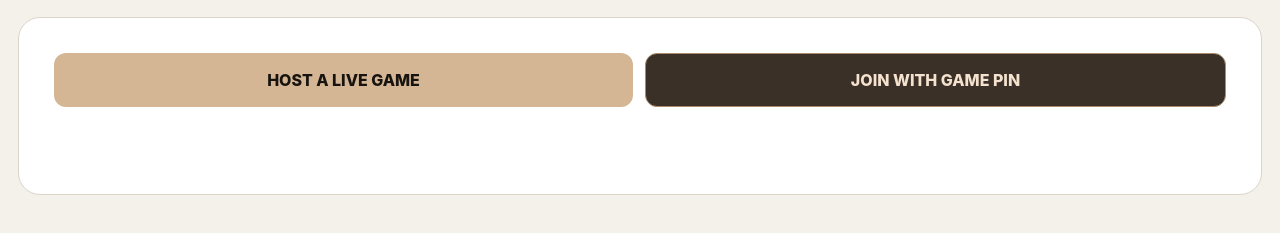
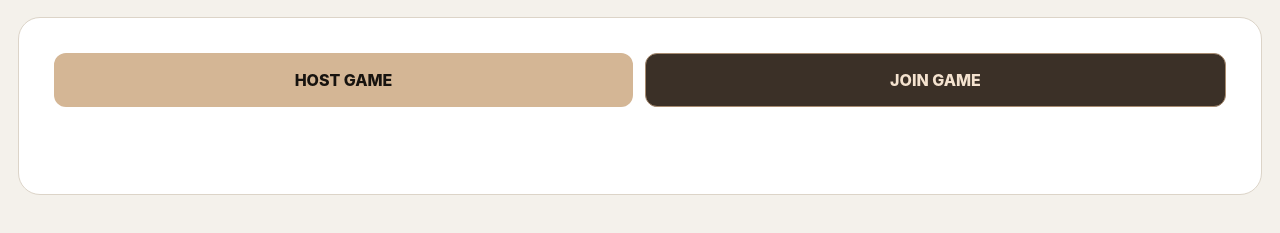
Before and after one commit to trajuanwhite/themedicgoats, a plain HTML site: page rapid-cardiology-live.html in a window 1280 px wide. Shown: the part 191-424 px from the top of the page. Drawn offline with nearby package versions, Linux system fonts and the light colour scheme.

Commit message:
Simplify multiplayer host and join button labels

```diff
--- a/rapid-cardiology-live.html
+++ b/rapid-cardiology-live.html
@@ -86,7 +86,7 @@ input::placeholder,textarea::placeholder{color:#8a837a!important}
 #lobby .lobby-body .scenario button{background:#3b3027!important;color:#f4e2cf!important;border-color:#a78b70!important}
 #lobby .lobby-body .scenario button[aria-pressed="true"],#lobby .lobby-body .scenario button.active,#lobby .lobby-body .scenario button.selected{background:#d4b695!important;color:#17130f!important}
 </style></head><body><main><header><a href="/training">← THE MEDIC GOATS / TRAINING</a><span class="eyebrow">RAPID CARDIOLOGY LIVE</span></header><h1>Read the Clues. Rule the Board.</h1><p>Same rhythms. Same clock. Only one player takes the top spot.</p>
-<section id="welcome" class="panel"><div class="row"><button class="primary" id="hostBtn">HOST A LIVE GAME</button><button class="secondary" id="joinBtn">JOIN WITH GAME PIN</button></div><div id="joinFields" class="hidden"><label class="eyebrow" for="pinInput">GAME PIN</label><input id="pinInput" inputmode="numeric" maxlength="6" placeholder="6-digit PIN"><label class="eyebrow" for="nameInput">YOUR NAME</label><input id="nameInput" maxlength="24" placeholder="Your name"><button class="primary wide" id="joinSubmit">JOIN GAME →</button></div><p class="error" id="welcomeError"></p></section>
+<section id="welcome" class="panel"><div class="row"><button class="primary" id="hostBtn">HOST GAME</button><button class="secondary" id="joinBtn">JOIN GAME</button></div><div id="joinFields" class="hidden"><label class="eyebrow" for="pinInput">GAME PIN</label><input id="pinInput" inputmode="numeric" maxlength="6" placeholder="6-digit PIN"><label class="eyebrow" for="nameInput">YOUR NAME</label><input id="nameInput" maxlength="24" placeholder="Your name"><button class="primary wide" id="joinSubmit">JOIN GAME →</button></div><p class="error" id="welcomeError"></p></section>
 <section id="lobby" class="panel hidden"><div class="lobby-main"><div class="lobby-top"><div class="eyebrow">GAME PIN</div><div class="pin" id="lobbyPin"></div></div><div class="lobby-body"><div id="hostTools" class="hidden center"><div id="qr"></div><p>Scan to join from any phone</p><div class="scenario" style="margin-bottom:16px;text-align:left"><div class="eyebrow">GAME MODE</div><div class="row" style="margin-top:12px"><button class="secondary" id="soloModeBtn">SOLO BATTLE</button><button class="secondary" id="teamsModeBtn">TEAM BATTLE</button></div><p id="modeLabel" style="font-size:13px">Individual competition</p></div><button class="primary wide" id="startBtn">START GAME →</button></div><p class="center" id="lobbyInfo">Waiting for host to start…</p><div id="teamPicker" class="hidden center" style="margin:18px 0"><div class="eyebrow">CHOOSE YOUR TEAM</div><div class="row" style="margin-top:12px"><button id="teamABtn" class="secondary">JOIN TEAM A</button><button id="teamBBtn" class="secondary">JOIN TEAM B</button></div><p id="teamChoiceStatus"></p></div><p class="error" id="lobbyError"></p></div></div><aside class="lobby-players"><div class="lobby-players-head"><h2>Players in lobby</h2><span class="player-count" id="playerCount">0 PLAYERS</span></div><ol class="board" id="lobbyPlayers"></ol></aside></section>
 <section id="game" class="panel hidden"><div class="stats"><span class="badge" id="roundLabel">ROUND 1 / 12</span><span class="clock" id="timer">7.0s</span></div><div class="bar"><div class="fill" id="fill"></div></div><div class="eyebrow" id="phaseLabel">READ THE QUESTION</div><h2 id="question"></h2><div id="choices" class="hidden"></div><div id="explanation" class="hidden"></div><div id="betweenRounds" class="hidden" style="margin:18px 0;padding:20px;border:1px solid #97785a;border-radius:14px;background:rgba(150,110,70,.12);text-align:center"><div style="font-size:12px;letter-spacing:.12em;font-weight:800;color:#d4b695">CURRENT #1 🐐</div><div id="roundLeader" style="font-size:clamp(21px,4vw,32px);font-weight:800;margin:8px 0"></div><div id="roundCorrect" style="margin-top:14px;padding:12px;border-radius:10px;background:rgba(80,155,105,.17);border:1px solid #8dd1a0"><strong style="color:#8dd1a0">✓ CORRECT ANSWER</strong><div id="roundCorrectText" style="font-size:18px;font-weight:700;margin-top:6px"></div><div id="roundWhy" style="margin-top:8px;color:#d4b695"></div></div></div><div id="teamScores" class="hidden"></div><h2 id="boardHeading">Live Leaderboard</h2><ol class="board" id="liveBoard"></ol><p class="error" id="gameError"></p></section>
 <section id="finished" class="panel hidden center"><div style="font-size:55px">🐐</div><h2>GAME COMPLETE</h2><p id="winnerLabel">Final leaderboard</p><div id="finalTeamScores" class="hidden"></div><ol class="board" id="finalBoard"></ol><p id="replayStatus" class="muted">Players remain connected. The host can start another round with the same PIN.</p><button id="replayBtn" class="primary wide hidden" type="button">PLAY AGAIN • SAME LOBBY →</button></section>
```
